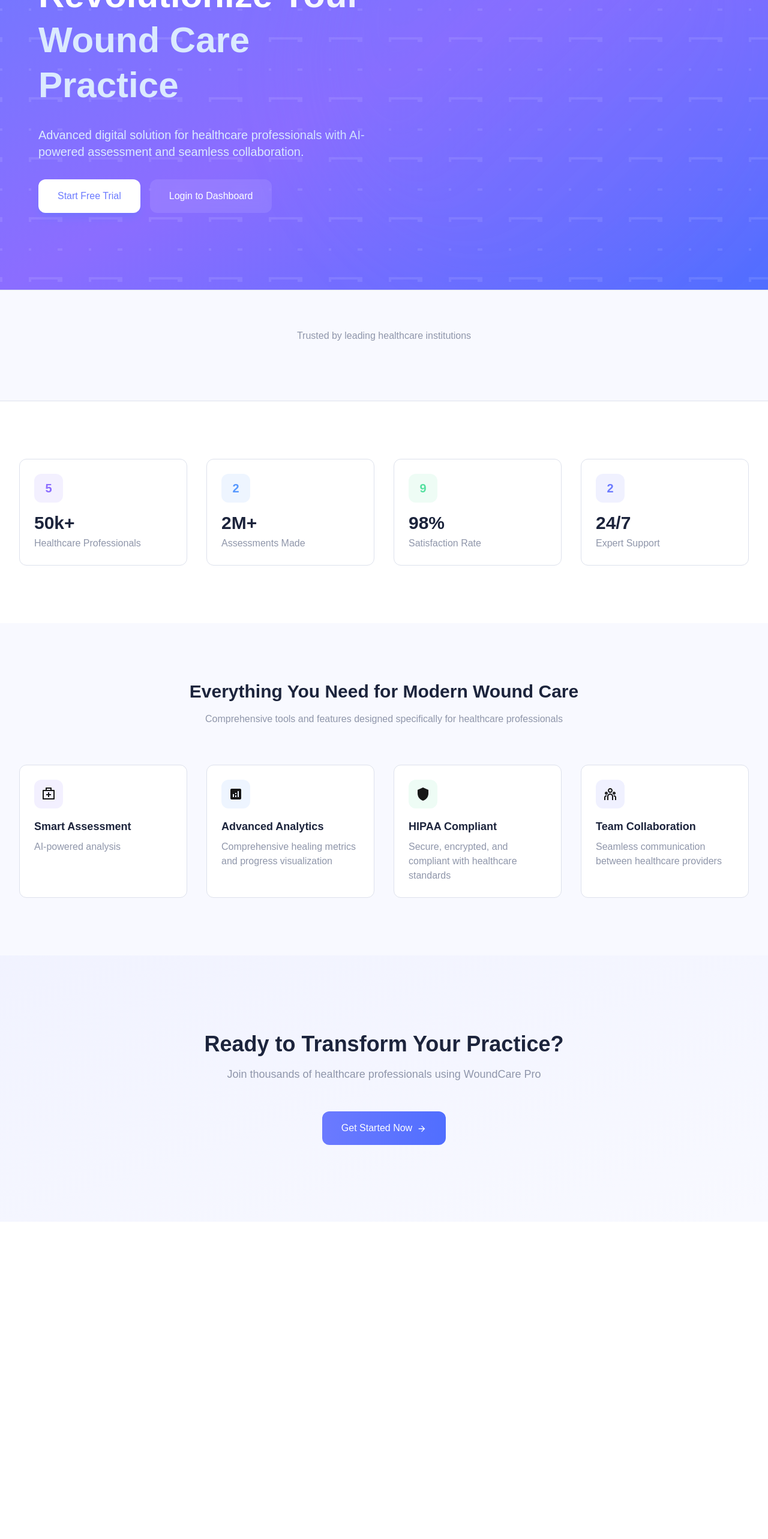
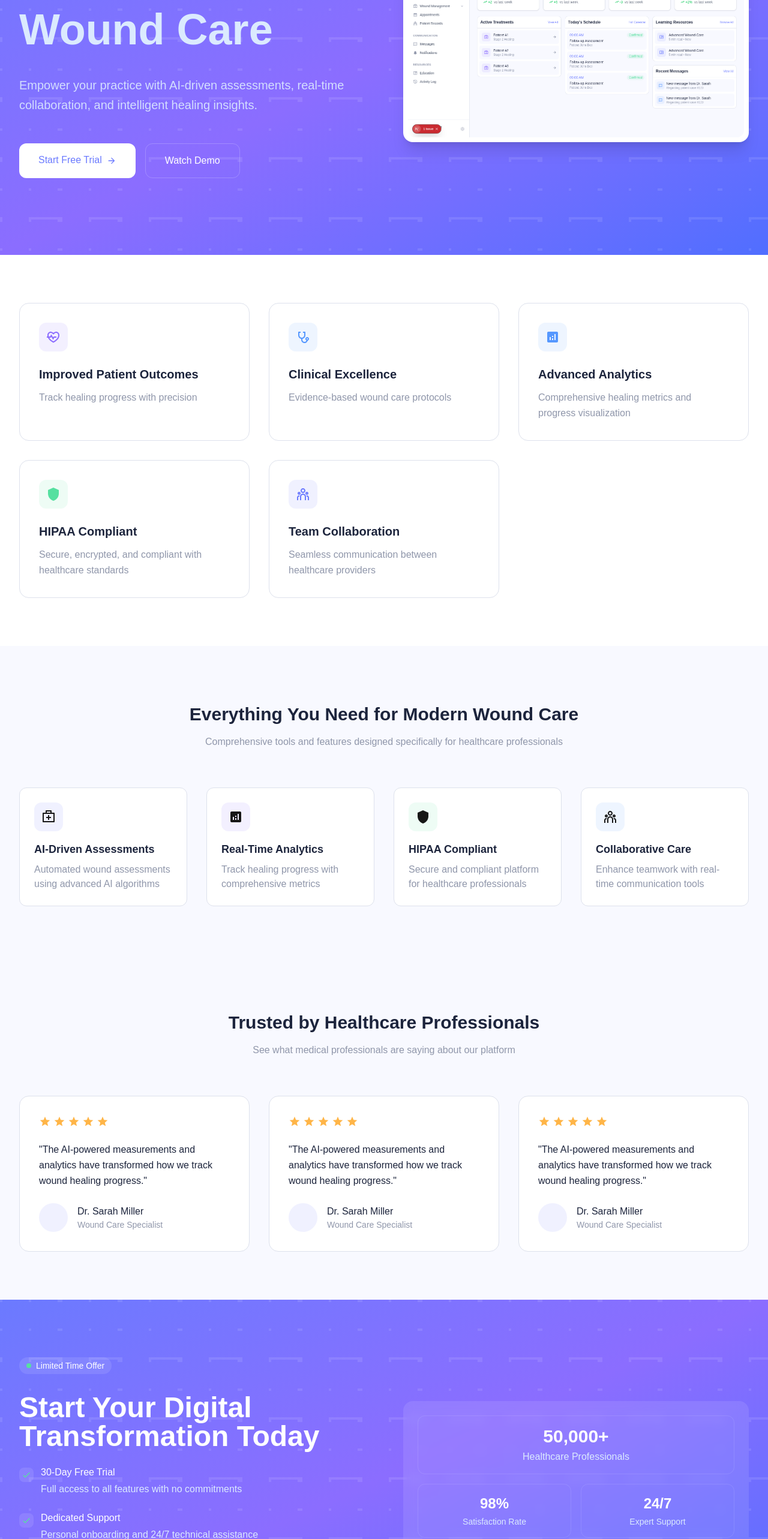
Before and after one commit to prusotamkrydv78/wound-care-app, a Next.js app: page / in a window 1280 px wide. Shown: the part 234-2800 px from the top of the page at 60% size. Before the commit the page ends 2271 px from the top, so only its background shows below. Built offline with nearby package versions, Linux system fonts and the light colour scheme.

Commit message:
home page updated

```diff
--- a/src/app/page.js
+++ b/src/app/page.js
@@ -1,114 +1,146 @@
 import Link from 'next/link';
 import Image from "next/image";
-import { MdShield, MdAnalytics, MdArrowForward } from 'react-icons/md';
-import { RiFirstAidKitLine, RiTeamLine, RiUserLine, RiHospitalLine } from 'react-icons/ri';
+import { MdShield, MdAnalytics, MdArrowForward, MdCheck, MdStar } from 'react-icons/md';
+import { RiFirstAidKitLine, RiTeamLine, RiStethoscopeLine, RiHeartPulseLine } from 'react-icons/ri';
 import LandingWrapper from '@/components/landing/LandingWrapper';
+import Footer from '@/components/cUi/Footer';
 
-const features = [
+const benefits = [
   {
-    icon: RiFirstAidKitLine,
-    title: 'Smart Assessment',
-    description: 'AI-powered analysis',
+    icon: RiHeartPulseLine,
+    title: 'Improved Patient Outcomes',
+    description: 'Track healing progress with precision',
     color: '#8B6DFF',
-    bgColor: 'bg-[#8B6DFF]/10',
+  },
+  {
+    icon: RiStethoscopeLine,
+    title: 'Clinical Excellence',
+    description: 'Evidence-based wound care protocols',
+    color: '#5698FF',
   },
   {
     icon: MdAnalytics,
     title: 'Advanced Analytics',
     description: 'Comprehensive healing metrics and progress visualization',
     color: '#5698FF',
-    bgColor: 'bg-[#5698FF]/10',
   },
   {
     icon: MdShield,
     title: 'HIPAA Compliant',
     description: 'Secure, encrypted, and compliant with healthcare standards',
     color: '#56E0A0',
-    bgColor: 'bg-[#56E0A0]/10',
   },
   {
     icon: RiTeamLine,
     title: 'Team Collaboration',
     description: 'Seamless communication between healthcare providers',
     color: '#6B7AFF',
+  }
+];
+const features = [
+  {
+    icon: RiFirstAidKitLine,
+    title: 'AI-Driven Assessments',
+    description: 'Automated wound assessments using advanced AI algorithms',
     bgColor: 'bg-[#6B7AFF]/10',
-  }
+    color: '#6B7AFF',
+  },
+  {
+    icon: MdAnalytics,
+    title: 'Real-Time Analytics',
+    description: 'Track healing progress with comprehensive metrics',
+    bgColor: 'bg-[#8B6DFF]/10',
+    color: '#8B6DFF',
+  },
+  {
+    icon: MdShield,
+    title: 'HIPAA Compliant',
+    description: 'Secure and compliant platform for healthcare professionals',
+    bgColor: 'bg-[#56E0A0]/10',
+    color: '#56E0A0',
+  },
+  {
+    icon: RiTeamLine,
+    title: 'Collaborative Care',
+    description: 'Enhance teamwork with real-time communication tools',
+    bgColor: 'bg-[#5698FF]/10',
+    color: '#5698FF',
+  },
 ];
 
 export default function Home() {
   return (
     <LandingWrapper>
-      <div className="min-h-screen">
-        {/* Hero Section - Enhanced */}
-        <div className="relative bg-gradient-to-br from-[#6B7AFF] via-[#8B6DFF] to-[#506EFF] px-6 lg:px-8 py-32 overflow-hidden">
+      <div className="relative">
+        {/* Hero Section */}
+        <section className="relative pt-20 pb-32 overflow-hidden">
+          <div className="absolute inset-0 bg-gradient-to-br from-[#6B7AFF] via-[#8B6DFF] to-[#506EFF]"/>
           <div className="absolute inset-0 bg-[url('/grid.svg')] opacity-10"/>
-          <div className="relative max-w-6xl mx-auto">
-            <div className="grid lg:grid-cols-2 gap-12 items-center">
-              <div className="text-left space-y-8">
-                <div className="inline-flex items-center px-3 py-1 rounded-full bg-white/10 text-white text-sm">
-                  <span className="bg-white/20 rounded-full w-4 h-4 flex items-center justify-center mr-2">✨</span>
-                  HIPAA Compliant Platform
+          <div className="relative max-w-7xl mx-auto px-4 sm:px-6 lg:px-8">
+            <div className="grid lg:grid-cols-2 gap-16 items-center">
+              <div className="max-w-2xl">
+                <div className="inline-flex items-center px-4 py-2 rounded-full bg-white/10 backdrop-blur-sm mb-8">
+                  <span className="flex h-2 w-2 rounded-full bg-[#56E0A0] mr-2"/>
+                  <span className="text-sm text-white font-medium">HIPAA Compliant Platform</span>
                 </div>
-                <h1 className="text-4xl md:text-6xl font-bold text-white leading-tight">
-                  Revolutionize Your <br/>
-                  <span className="text-blue-100">Wound Care Practice</span>
+                <h1 className="text-5xl lg:text-7xl font-bold text-white mb-8 leading-tight">
+                  The Future of <br/>
+                  <span className="text-blue-100">Wound Care</span>
                 </h1>
-                <p className="text-xl text-blue-100 max-w-xl">
-                  Advanced digital solution for healthcare professionals with AI-powered assessment and seamless collaboration.
+                <p className="text-xl text-blue-100/90 mb-12 leading-relaxed">
+                  Empower your practice with AI-driven assessments, real-time collaboration,
+                  and intelligent healing insights.
                 </p>
                 <div className="flex flex-wrap gap-4">
                   <Link href="/auth/register"
-                        className="bg-white text-[#6B7AFF] px-8 py-4 rounded-xl font-medium
-                                 hover:bg-blue-50 transition-all duration-200 shadow-lg shadow-blue-500/20">
+                        className="group bg-white px-8 py-4 rounded-xl font-medium text-[#6B7AFF]
+                                 hover:shadow-xl hover:shadow-blue-500/20 transition-all">
                     Start Free Trial
+                    <MdArrowForward className="inline ml-2 group-hover:translate-x-1 transition-transform"/>
                   </Link>
-                  <Link href="/auth/login"
-                        className="bg-white/10 text-white px-8 py-4 rounded-xl font-medium
-                                 hover:bg-white/20 transition-all duration-200 backdrop-blur-sm">
-                    Login to Dashboard
+                  <Link href="#demo"
+                        className="px-8 py-4 rounded-xl text-white border border-white/20
+                                 hover:bg-white/10 transition-all">
+                    Watch Demo
                   </Link>
                 </div>
               </div>
-              <div className="hidden lg:block relative">
-                {/* Add hero image here */}
-                <div className="absolute -right-20 top-1/2 -translate-y-1/2 w-[140%] aspect-square
-                              bg-gradient-to-br from-[#6B7AFF]/20 to-transparent rounded-full blur-3xl"/>
+              <div className="relative hidden lg:block">
+                <div className="relative z-10 bg-white rounded-2xl shadow-xl p-2">
+                  <Image
+                    src="/hero.png"
+                    alt="Dashboard Preview"
+                    width={800}
+                    height={600}
+                    className="rounded-xl"
+                  />
+                </div>
+                <div className="absolute inset-0 bg-gradient-to-br from-[#6B7AFF]/20 to-transparent
+                              rounded-full blur-3xl -z-10 animate-pulse"/>
               </div>
             </div>
           </div>
-        </div>
+        </section>
 
-        {/* Trusted By Section - New */}
-        <div className="bg-[#F8F9FF] py-16 border-y border-[#DDE1EC]">
-          <div className="max-w-7xl mx-auto px-6 lg:px-8">
-            <p className="text-center text-[#8F96AA] mb-8">Trusted by leading healthcare institutions</p>
-            <div className="grid grid-cols-2 md:grid-cols-4 gap-8 items-center justify-items-center opacity-50">
-              {/* Add partner logos here */}
-            </div>
-          </div>
-        </div>
-
-        {/* Stats Section - Enhanced */}
-        <div className="bg-white py-24">
-          <div className="max-w-7xl mx-auto px-6 lg:px-8">
-            <div className="grid md:grid-cols-4 gap-8">
-              {[
-                ['50k+', 'Healthcare Professionals', 'bg-[#8B6DFF]/10', 'text-[#8B6DFF]'],
-                ['2M+', 'Assessments Made', 'bg-[#5698FF]/10', 'text-[#5698FF]'],
-                ['98%', 'Satisfaction Rate', 'bg-[#56E0A0]/10', 'text-[#56E0A0]'],
-                ['24/7', 'Expert Support', 'bg-[#6B7AFF]/10', 'text-[#6B7AFF]']
-              ].map(([stat, label, bgColor, textColor]) => (
-                <div key={stat} className="bg-white p-6 rounded-xl border border-[#DDE1EC] hover:border-[#6B7AFF]/20 transition-all">
-                  <div className={`w-12 h-12 rounded-xl ${bgColor} flex items-center justify-center mb-4`}>
-                    <span className={`text-xl font-bold ${textColor}`}>{stat.charAt(0)}</span>
+        {/* Benefits Section */}
+        <section className="py-20 bg-white relative">
+          <div className="max-w-7xl mx-auto px-4 sm:px-6 lg:px-8">
+            <div className="grid md:grid-cols-3 gap-8">
+              {benefits.map((benefit, i) => (
+                <div key={i} className="group p-8 rounded-2xl border border-[#DDE1EC]
+                                     hover:border-[#6B7AFF]/20 transition-all">
+                  <div className={`w-12 h-12 rounded-xl bg-[${benefit.color}]/10
+                                 flex items-center justify-center mb-6
+                                 group-hover:scale-110 transition-transform`}>
+                    <benefit.icon style={{color: benefit.color}} className="w-6 h-6"/>
                   </div>
-                  <div className="text-3xl font-bold text-[#1C243C] mb-1">{stat}</div>
-                  <div className="text-[#8F96AA]">{label}</div>
+                  <h3 className="text-xl font-semibold text-[#1C243C] mb-3">{benefit.title}</h3>
+                  <p className="text-[#8F96AA] leading-relaxed">{benefit.description}</p>
                 </div>
               ))}
             </div>
           </div>
-        </div>
+        </section>
 
         {/* Features Section - Enhanced */}
         <div className="py-24 bg-[#F8F9FF]">
@@ -135,28 +167,117 @@ export default function Home() {
           </div>
         </div>
 
-        {/* CTA Section - Enhanced */}
-        <div className="bg-[#F8F9FF] py-32 relative overflow-hidden">
-          <div className="absolute inset-0 bg-gradient-to-br from-[#6B7AFF]/5 to-transparent"/>
-          <div className="relative max-w-4xl mx-auto text-center px-6 lg:px-8">
-            <h2 className="text-4xl font-bold text-[#1C243C] mb-4">
-              Ready to Transform Your Practice?
-            </h2>
-            <p className="text-[#8F96AA] mb-12 text-lg">
-              Join thousands of healthcare professionals using WoundCare Pro
-            </p>
-            <div className="flex flex-col sm:flex-row gap-4 justify-center">
-              <Link href="/auth/register"
-                    className="group bg-gradient-to-r from-[#6B7AFF] to-[#506EFF]
-                             text-white px-8 py-4 rounded-xl font-medium
-                             hover:shadow-lg hover:shadow-blue-500/20 transition-all">
-                Get Started Now
-                <MdArrowForward className="inline ml-2 group-hover:translate-x-1 transition-transform"/>
-              </Link>
+        {/* Updated Testimonials Section */}
+        <section className="py-20 bg-[#F8F9FF]">
+          <div className="max-w-7xl mx-auto px-4 sm:px-6 lg:px-8">
+            <div className="text-center mb-16">
+              <h2 className="text-3xl font-bold text-[#1C243C] mb-4">
+                Trusted by Healthcare Professionals
+              </h2>
+              <p className="text-[#8F96AA] max-w-2xl mx-auto">
+                See what medical professionals are saying about our platform
+              </p>
+            </div>
+            <div className="grid md:grid-cols-3 gap-8">
+              {[1, 2, 3].map((_, i) => (
+                <div key={i} className="bg-white p-8 rounded-2xl border border-[#DDE1EC]">
+                  <div className="flex gap-1 text-[#FFB547] mb-6">
+                    {[...Array(5)].map((_, i) => (
+                      <MdStar key={i} className="w-5 h-5"/>
+                    ))}
+                  </div>
+                  <blockquote className="text-[#1C243C] mb-6 leading-relaxed">
+                    "The AI-powered measurements and analytics have transformed how we track wound healing progress."
+                  </blockquote>
+                  <div className="flex items-center gap-4">
+                    <div className="w-12 h-12 rounded-full bg-[#6B7AFF]/10"/>
+                    <div>
+                      <div className="font-medium text-[#1C243C]">Dr. Sarah Miller</div>
+                      <div className="text-sm text-[#8F96AA]">Wound Care Specialist</div>
+                    </div>
+                  </div>
+                </div>
+              ))}
             </div>
           </div>
-        </div>
+        </section>
+
+        {/* Enhanced Final CTA Section */}
+        <section className="relative overflow-hidden">
+          <div className="absolute inset-0 bg-gradient-to-br from-[#6B7AFF] via-[#8B6DFF] to-[#506EFF]"/>
+          <div className="absolute inset-0 bg-[url('/grid.svg')] opacity-10"/>
+          <div className="relative max-w-7xl mx-auto px-4 sm:px-6 lg:px-8 py-24">
+            <div className="grid lg:grid-cols-2 gap-16 items-center">
+              <div>
+                <div className="inline-flex items-center px-3 py-1 rounded-full bg-white/10 text-white text-sm mb-8">
+                  <span className="flex h-2 w-2 rounded-full bg-[#56E0A0] mr-2"/>
+                  <span>Limited Time Offer</span>
+                </div>
+                <h2 className="text-4xl lg:text-5xl font-bold text-white mb-6">
+                  Start Your Digital <br/>
+                  Transformation Today
+                </h2>
+                <div className="space-y-6 mb-8">
+                  <div className="flex items-start gap-3">
+                    <div className="p-1 rounded-lg bg-white/10 mt-1">
+                      <MdCheck className="w-4 h-4 text-[#56E0A0]"/>
+                    </div>
+                    <div>
+                      <h3 className="text-white font-medium mb-1">30-Day Free Trial</h3>
+                      <p className="text-blue-100">Full access to all features with no commitments</p>
+                    </div>
+                  </div>
+                  <div className="flex items-start gap-3">
+                    <div className="p-1 rounded-lg bg-white/10 mt-1">
+                      <MdCheck className="w-4 h-4 text-[#56E0A0]"/>
+                    </div>
+                    <div>
+                      <h3 className="text-white font-medium mb-1">Dedicated Support</h3>
+                      <p className="text-blue-100">Personal onboarding and 24/7 technical assistance</p>
+                    </div>
+                  </div>
+                </div>
+                <div className="flex flex-wrap gap-4">
+                  <Link
+                    href="/auth/register"
+                    className="group bg-white px-8 py-4 rounded-xl font-medium text-[#6B7AFF]
+                             hover:shadow-xl hover:shadow-blue-500/20 transition-all"
+                  >
+                    Start Free Trial
+                    <MdArrowForward className="inline ml-2 group-hover:translate-x-1 transition-transform"/>
+                  </Link>
+                  <Link
+                    href="/contact"
+                    className="px-8 py-4 rounded-xl text-white border border-white/20
+                             hover:bg-white/10 transition-all backdrop-blur-sm"
+                  >
+                    Schedule Demo
+                  </Link>
+                </div>
+              </div>
+              <div className="hidden lg:block">
+                <div className="bg-white/10 backdrop-blur-sm rounded-2xl p-6 space-y-4">
+                  <div className="text-white text-center p-4 border border-white/10 rounded-xl">
+                    <div className="font-bold text-3xl mb-1">50,000+</div>
+                    <div className="text-blue-100">Healthcare Professionals</div>
+                  </div>
+                  <div className="grid grid-cols-2 gap-4">
+                    <div className="text-center p-4 border border-white/10 rounded-xl">
+                      <div className="font-bold text-2xl text-white mb-1">98%</div>
+                      <div className="text-sm text-blue-100">Satisfaction Rate</div>
+                    </div>
+                    <div className="text-center p-4 border border-white/10 rounded-xl">
+                      <div className="font-bold text-2xl text-white mb-1">24/7</div>
+                      <div className="text-sm text-blue-100">Expert Support</div>
+                    </div>
+                  </div>
+                </div>
+              </div>
+            </div>
+          </div>
+        </section>
       </div>
+      <Footer/>
     </LandingWrapper>
   );
 }
--- a/src/components/cUi/MainWrapper.jsx
+++ b/src/components/cUi/MainWrapper.jsx
@@ -2,16 +2,24 @@
 import { useSidebar } from '@/context/SidebarContext';
 
 export default function MainWrapper({ children }) {
-    const { isOpen } = useSidebar();
+    const { isOpen, setIsOpen } = useSidebar();
 
     const isHomePage = typeof window !== 'undefined' && window.location.pathname === '/';
+    const isAuthPage = typeof window !== 'undefined' && window.location.pathname.startsWith('/auth');
+    if (isHomePage || isAuthPage) {
+        setIsOpen(false);
+    }
+
+    else {
+        setIsOpen(true);
+    }
 
     return (
         <main
             className={`
         transition-all duration-300
         min-h-screen bg-[#F8F9FF]
-        ${isHomePage ? '!p-0' : 'pt-8 pb-8 px-4 sm:px-6 lg:px-8'}
+        ${isHomePage || isAuthPage ? '!p-0' : 'pt-8 pb-8 px-4 sm:px-6 lg:px-8'}
         ${isOpen ? 'lg:pl-72' : 'lg:pl-8'}
       `}
         >
```
Also changed, not shown: src/components/cUi/Footer.jsx (+98 -5 lines), public/hero.png (added).
